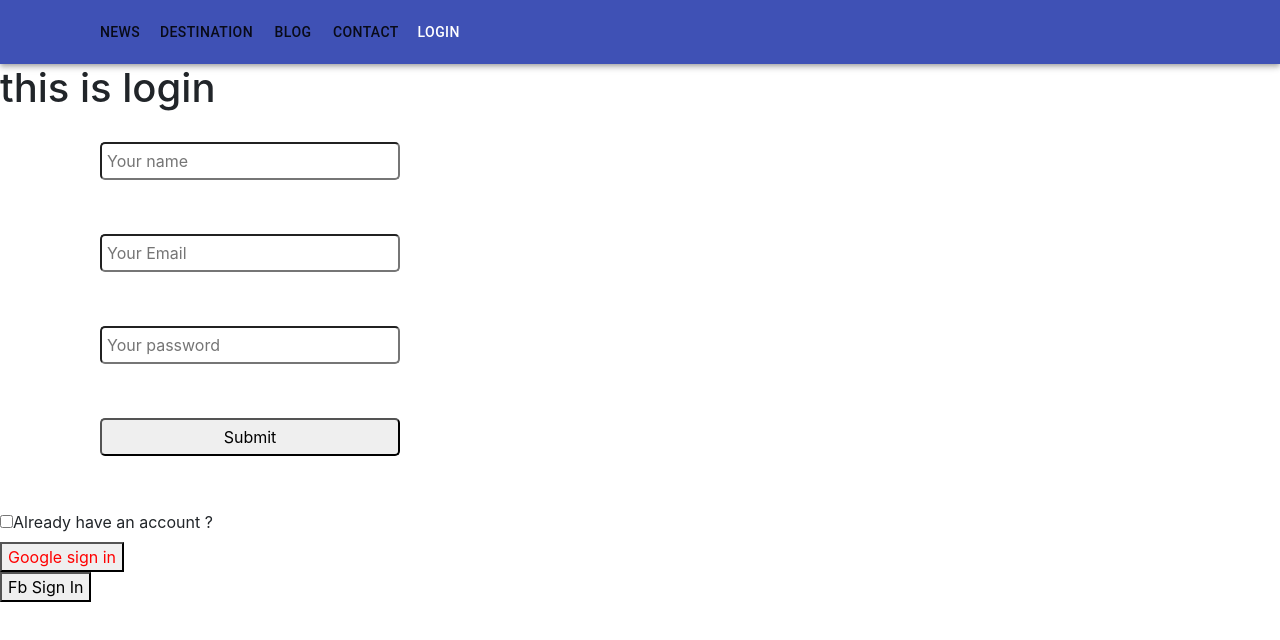
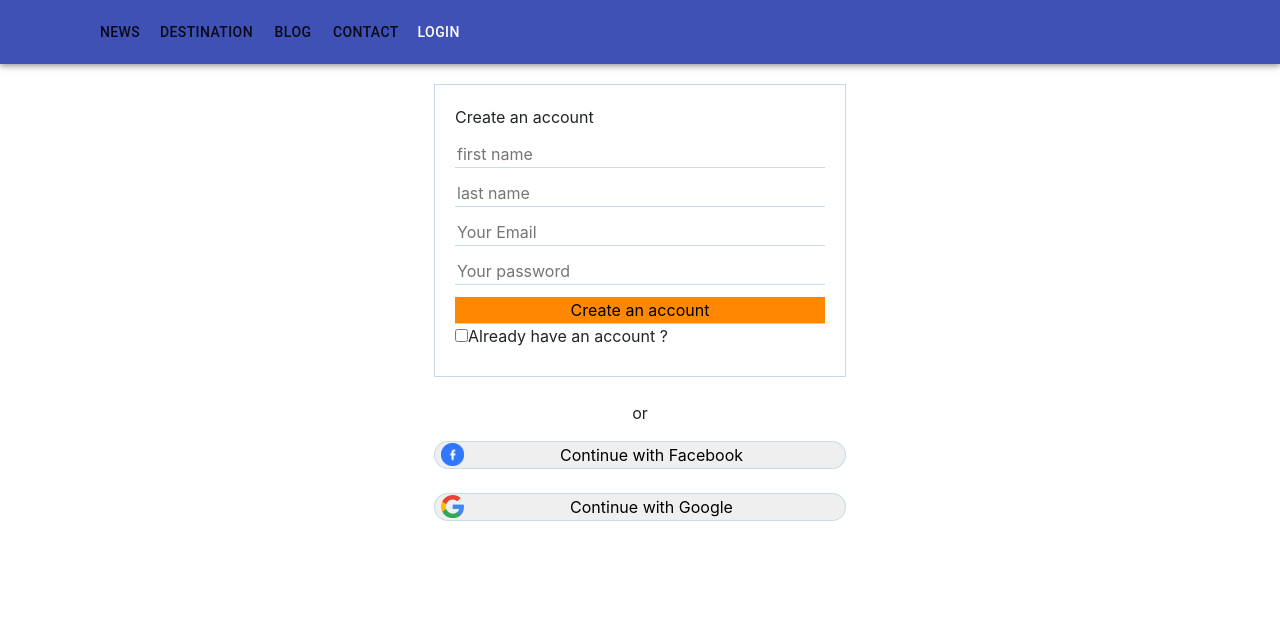
Before and after one commit to abu-sayed-1/Travel-guru, a React (Create React App) app: page /detail/roomBtn in a window 1280 px wide. Shown: the top 640 px of the page. Built offline with nearby package versions, Linux system fonts and the light colour scheme.

Commit message:
Travel-guru auth

```diff
--- a/src/components/Login/Login.css
+++ b/src/components/Login/Login.css
@@ -1,15 +1,42 @@
-.ship-form{
-    margin: 30px 100px;
+
+.main{
+    display: grid;
+    justify-content: center;
+    align-items: center;
+    margin-bottom: 20px;
+    margin-top: 20px;
+}
+
+.input_container{
+    border: 1px solid rgb(196, 218, 233);
+    padding: 20px;
 }
 
 .ship-form input{
     display: block;
-    margin-top:30px ;
-    padding: 5px;
-    border-radius: 5px ;
-    width: 300px;
+    margin-top:12px ;
+    width: 370px;
+    border: none;
+    outline: none;
+    border-bottom: 1px solid rgba(196, 218, 233, 0.918);
 
 }
+.submitBtn{
+    background-color: rgb(255, 136, 0);
+}
+
+
 .error{
     color: red;
+    font-size: 9px;
 }
+
+.loginBtn{
+    border-radius:20px;
+    border: 1px solid  rgba(196, 218, 233, 0.918);
+    outline: none !important;
+}
+.imgGoogleAndFb{
+    width:23px;
+    float: left;
+}
--- a/src/components/Login/Login.js
+++ b/src/components/Login/Login.js
@@ -1,8 +1,15 @@
 
 import React, { useState } from 'react';
-import { createUserWithEmailAndPassword, handleFBSignIn, handleGoogleSingIn, initializeLoginFramework, signInWithEmailAndPassword } from './LoginManager.js';
+import {
+    createUserWithEmailAndPassword,
+    handleFBSignIn, handleGoogleSingIn,
+    initializeLoginFramework, signInWithEmailAndPassword
+  } from './LoginManager.js';
 import { useForm } from "react-hook-form";
-import './Login.css'
+import './Login.css';
+import fbIcon from "../images/travel-guru-master/Icon/fb.png";
+import googleIcon from '../images/travel-guru-master/Icon/google.png';
+
 const Login = () => {
     const [newUser,setNewUser] = useState(true);
     const [user,setUser] = useState({
@@ -76,36 +83,28 @@ const [user,setUser] = useState({
        }
     }
     return (
-    <div>
-      <h1> this is login </h1>
-      {/* defaultValue= {loggedInUser.name}   defaultValue={loggedInUser.email} */}
-
+    <div className="main">
+    <div className='input_container'>
+    {newUser ?' Create an account':'Login'}
     <form className='ship-form' onSubmit={handleSubmit(onSubmit)}>
-      { newUser && <input name="name" onBlur={handleInputField}  ref={register({ required: true })} placeholder="Your name" />}
-      {errors.name && <span className="error">Name is required</span>}
-      <br/>
+      { newUser && <input name="name" onBlur={handleInputField}  ref={register({ required: true })} placeholder="first name" />}
+      {errors.name && <span className="error">first name is required</span>}
+      { newUser && <input name="name" onBlur={handleInputField}  ref={register({ required: true })} placeholder="last name" />}
+      {errors.name && <span className="error">last name is required</span>}
       <input name="email" onBlur={handleInputField} ref={register({ required: true })} placeholder="Your Email" />
       {errors.email && <span className="error">Email is required</span>}
-            <br/>
-      <input type='password' onBlur={handleInputField} name="password" ref={register({ required: true })} placeholder="Your password" />
+      <input name="password" type='password' onBlur={handleInputField} ref={register({ required: true })} placeholder="Your password" />
       {errors.password && <span className="error">password is required</span>}
-            <br/>
-      {/* <input name="phone" ref={register({ required: true })} placeholder="Your Phone Number" />
-      {errors.phone && <span className="error">Phone Number is required</span>} */}
-            {/* <br/> */}
-      <input type="submit" />
+      <input className='submitBtn' type="submit" value={newUser ? 'Create an account':'Login'} />
     </form>
-    <br/>
-
         <input type="checkbox" onChange={() => setNewUser(!newUser)} name="newUser" id=""/>
         <label htmlFor="newUser">Already have an account ?</label>
+    </div>
     <br/>
-  <button onClick={googleSingIn} style={{color:'red'}}>Google sign in</button>
+    <p style={{textAlign:'center'}}> <span style={{borderBottom:"1px solid red"}}></span> or  <span  style={{borderBottom:"1px solid red"}}></span> </p>
+    <button className='loginBtn' onClick={fBSignIn}><img className='imgGoogleAndFb' src={fbIcon} alt=""/>Continue with Facebook</button>
     <br/>
-   {/* <p>email:{user.isSignIn && user.name}</p> */}
-   <button onClick={fBSignIn}>Fb Sign In</button>
-  {/* <p>name:{user.name}</p> */}
-
+    <button  className='loginBtn' onClick={googleSingIn}> <img className='imgGoogleAndFb' src={googleIcon} alt=""/> Continue with Google</button>
 </div>
 
     );
```
Lines whose indentation alone changed are shown as unchanged.
